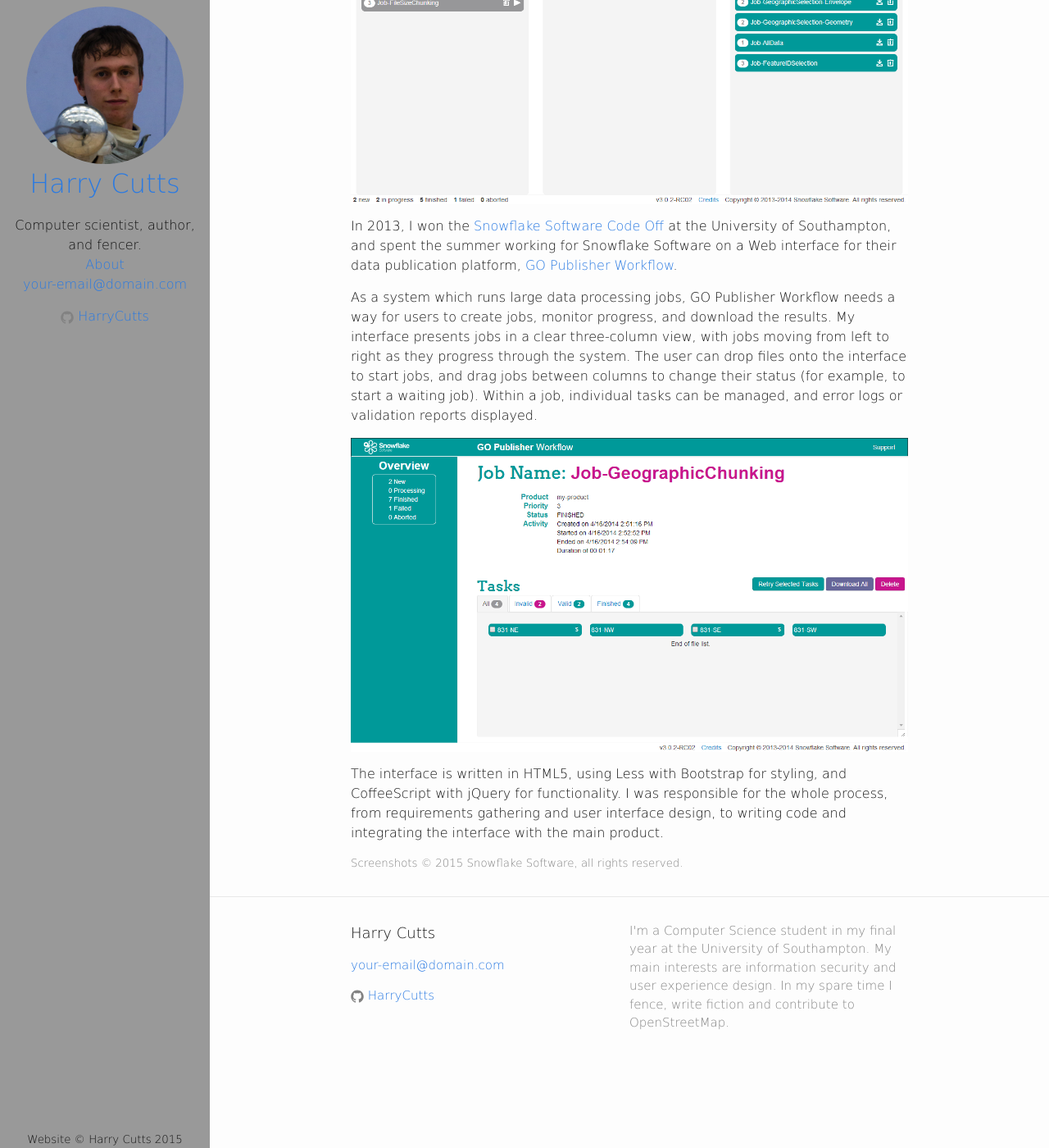
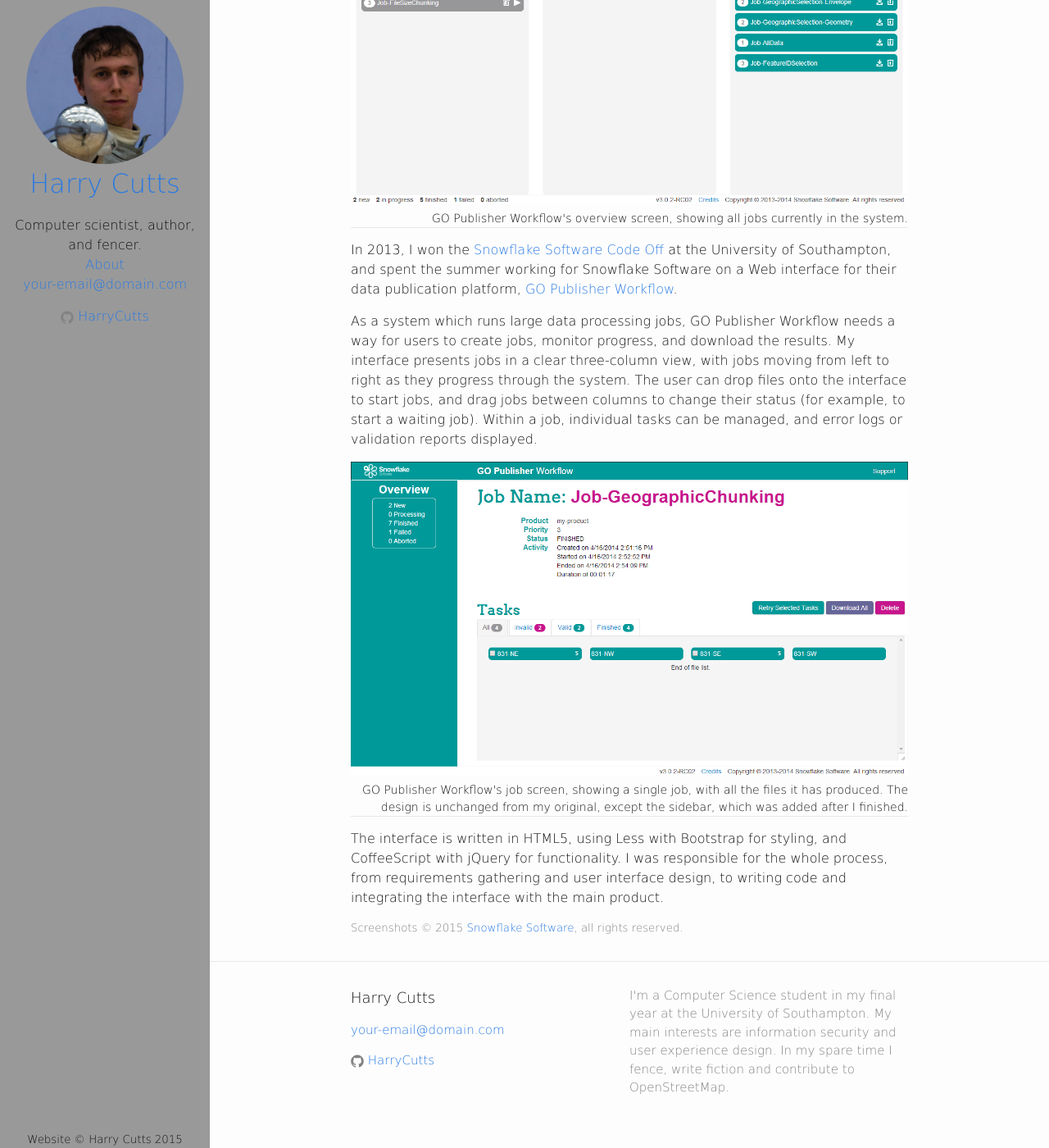
Before and after one commit to HarryCutts/harrycutts.github.io, a Jekyll site: the page built from projects/go-publisher-web-ui.md, in a window 1280 px wide and 1400 px high, scrolled down 235 px. Shown: the whole window at 82% size. Built offline with Jekyll 4.4.1, drawn with Linux system fonts in a browser that asks for light colours; nearby versions of some CDN libraries; library files that are not in the unit come from our copies.

Commit message:
Add captions to GO Publisher Workflow screenshots
Also link to the Snowflake website in the attribution.

```diff
--- a/_sass/_base.scss
+++ b/_sass/_base.scss
@@ -62,6 +62,9 @@
 }
 
 figcaption {
+	margin-top: 0.5em;
+	border-bottom: 1px solid $grey-color-light;
+	text-align: right;
 	font-size: $small-font-size;
 }
 
--- a/projects/go-publisher-web-ui.md
+++ b/projects/go-publisher-web-ui.md
@@ -3,16 +3,22 @@
 title: GO Publisher Web UI
 permalink: /projects/go-publisher-web-ui/
 legal_gumph: >
-    Screenshots &copy; 2015 Snowflake Software, all rights reserved.
+    Screenshots &copy; 2015 <a href="http://www.snowflakesoftware.com/">Snowflake Software</a>, all rights reserved.
 ---
 
-![Screenshot of GO Publisher Workflow's overview screen](/img/projects/go-publisher-web-ui/overview-screen.png)
+<figure>
+	<img alt="Screenshot of GO Publisher Workflow's overview screen" src="/img/projects/go-publisher-web-ui/overview-screen.png">
+	<figcaption>GO Publisher Workflow's overview screen, showing all jobs currently in the system.</figcaption>
+</figure>
 
 In 2013, I won the [Snowflake Software Code Off](http://www.snowflakesoftware.com/2013/03/code-off-2013/) at the University of Southampton, and spent the summer working for Snowflake Software on a Web interface for their data publication platform, [GO Publisher Workflow][gpw].
 
 As a system which runs large data processing jobs, GO Publisher Workflow needs a way for users to create jobs, monitor progress, and download the results. My interface presents jobs in a clear three-column view, with jobs moving from left to right as they progress through the system. The user can drop files onto the interface to start jobs, and drag jobs between columns to change their status (for example, to start a waiting job). Within a job, individual tasks can be managed, and error logs or validation reports displayed.
 
-![Screenshot of GO Publisher Workflow's job screen](/img/projects/go-publisher-web-ui/job-screen.png)
+<figure>
+	<img alt="Screenshot of GO Publisher Workflow's job screen" src="/img/projects/go-publisher-web-ui/job-screen.png">
+	<figcaption>GO Publisher Workflow's job screen, showing a single job, with all the files it has produced. The design is unchanged from my original, except the sidebar, which was added after I finished.</figcaption>
+</figure>
 
 The interface is written in HTML5, using Less with Bootstrap for styling, and CoffeeScript with jQuery for functionality. I was responsible for the whole process, from requirements gathering and user interface design, to writing code and integrating the interface with the main product.
 
```
